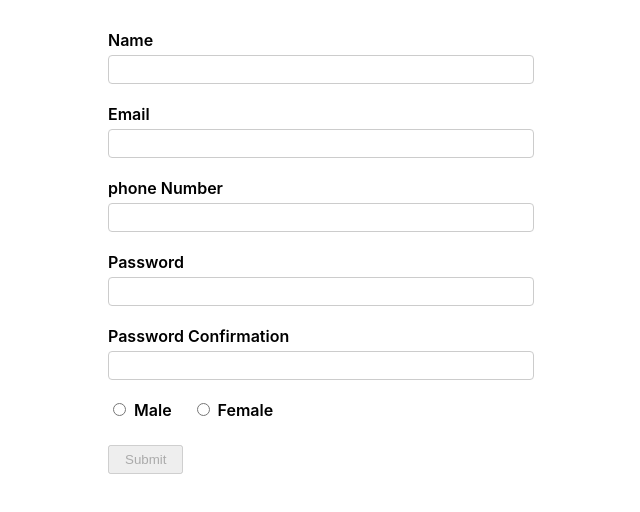
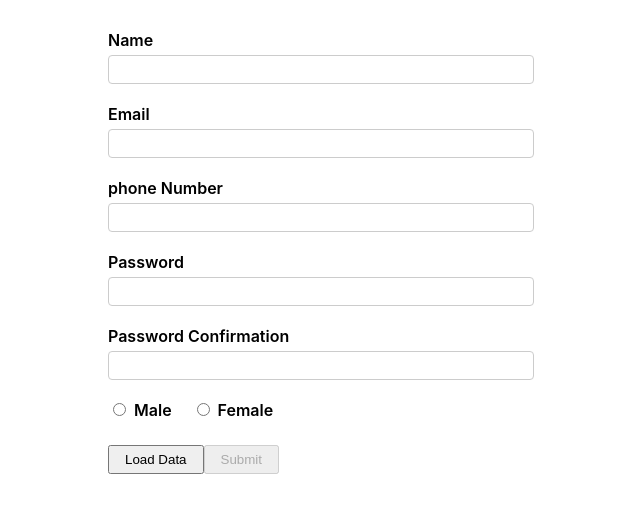
Before and after one commit to esmailireza/SingUpForm, a React (Create React App) app: page / in a window 1280 px wide. Shown: the top 512 px of the page, without its empty margins (319-959 px from the left). Built offline with nearby package versions, Linux system fonts and the light colour scheme.

Commit message:
load data by load btn

```diff
--- a/src/components/SingUpForm.js
+++ b/src/components/SingUpForm.js
@@ -1,9 +1,20 @@
 import { useFormik } from "formik";
+import { useState } from "react/cjs/react.development";
 import * as Yup from "yup";
 
+const savedData = {
+  name: "reza",
+  email: "esmaili@gmail.com",
+  phoneNumber: "09140000000",
+  password: "12345",
+  passwordConfirm: "12345",
+  gender: "0",
+};
+
 const SingUpForm = () => {
+  const [formValues, setFormValues] = useState(null);
   const formik = useFormik({
-    initialValues: {
+    initialValues: formValues || {
       name: "",
       email: "",
       phoneNumber: "",
@@ -30,6 +41,7 @@ const SingUpForm = () => {
       gender: Yup.string().required("gender is required"),
     }),
     validateOnMount: true,
+    enableReinitialize: true,
   });
   // console.log(formik.values);
   console.log(formik.errors);
@@ -103,7 +115,11 @@ const SingUpForm = () => {
             checked={formik.values.gender === "1"}
           />
           <label htmlFor="1">Female</label>
+          {formik.errors.gender && formik.touched.gender && (
+            <div className="error">{formik.errors.gender}</div>
+          )}
         </div>
+        <button onClick={() => setFormValues(savedData)}>Load Data</button>
         <button type="submit" disabled={!formik.isValid}>
           Submit
         </button>
```
